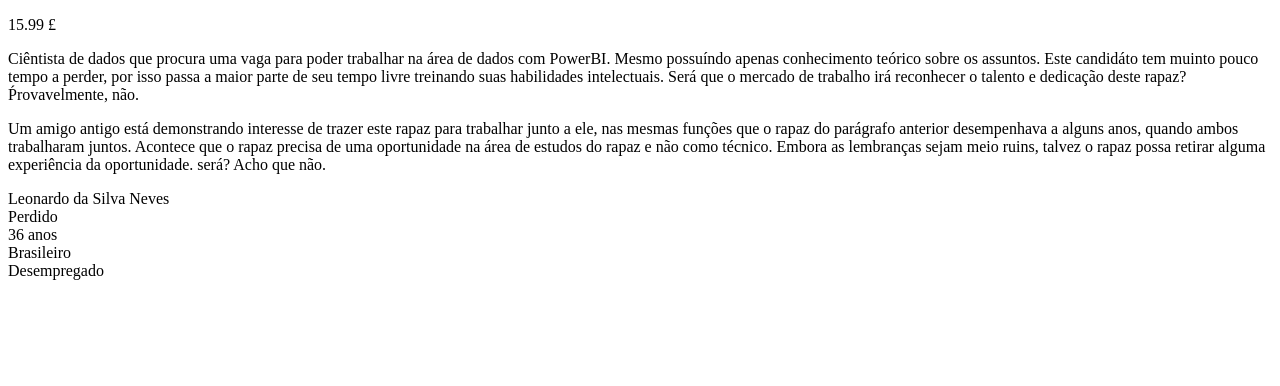
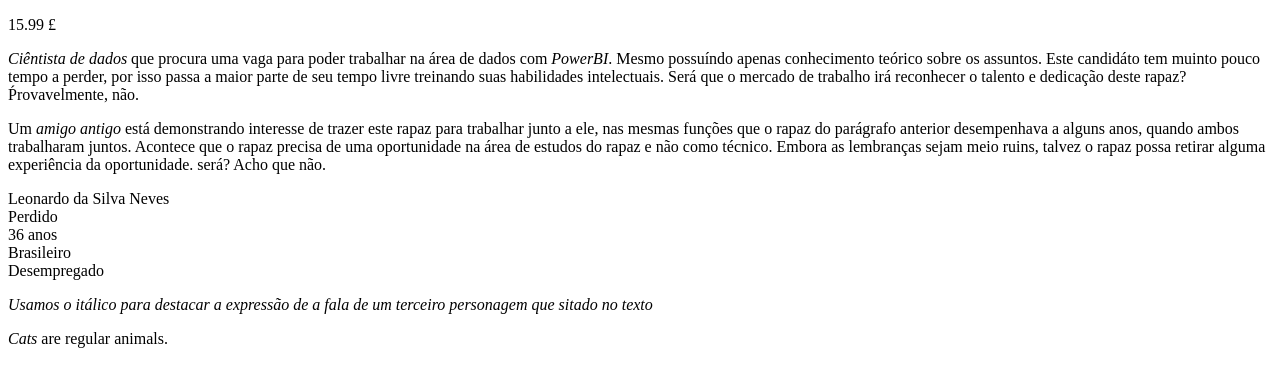
Before and after one commit to leojutsu/Curso_Full_Steck, a plain HTML site: page intro.html in a window 1280 px wide. Drawn offline with Linux system fonts and the light colour scheme.

Commit message:
docs: Incrementando ex. de tag <i> e <em>

```diff
--- a/intro.html
+++ b/intro.html
@@ -15,13 +15,13 @@
              para adicionar caractéres especiais ex: &euro; &pound; &yen;
              tem lista deste códigos de caractéres na internet.
          -->
-        <p> Ciêntista de dados que procura uma vaga para poder trabalhar na área de dados com PowerBI.
+        <p> <i>Ciêntista de dados</i> que procura uma vaga para poder trabalhar na área de dados com <i>PowerBI</i>.
             Mesmo possuíndo apenas conhecimento teórico sobre os assuntos. Este candidáto tem muinto pouco
             tempo a perder, por isso passa a maior parte de seu tempo livre treinando suas habilidades intelectuais.
             Será que o mercado de trabalho irá reconhecer o talento e dedicação deste rapaz?
             Ṕrovavelmente, não.
         </p>
-        <p> Um amigo antigo está demonstrando interesse de trazer este rapaz para trabalhar junto a ele, nas mesmas
+        <p> Um <i>amigo antigo</i> está demonstrando interesse de trazer este rapaz para trabalhar junto a ele, nas mesmas
             funções que o rapaz do parágrafo anterior desempenhava a alguns anos, quando ambos trabalharam juntos.
             Acontece que o rapaz precisa de uma oportunidade na área de estudos do rapaz e não como técnico.  Embora
             as lembranças sejam meio ruins, talvez o rapaz possa retirar alguma experiência da oportunidade. será?
@@ -34,6 +34,9 @@
         Brasileiro<br>
         Desempregado<br>
         </p>
+        <p><i> Usamos o itálico para destacar a expressão de a fala de um terceiro personagem que sitado no texto</i></p>
+        <!--uso da tag em para dar destaque em uma parte do texto-->
+        <p><em>Cats</em> are regular animals.</p>
     </body>
 
 </html>
```
